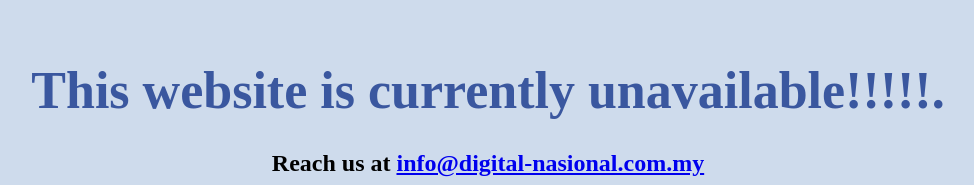
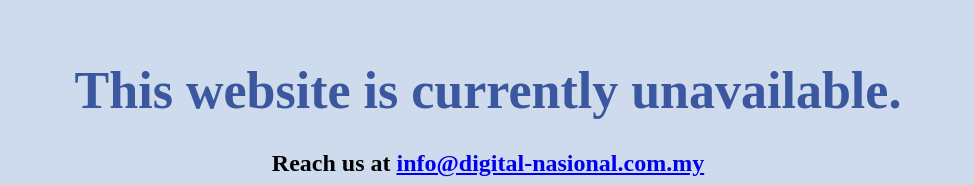
Before and after one commit to ariffabuhassanDNB/DNBMaintenancepage, a website: page src/index.html in a window 1280 px wide. Shown: the top 185 px of the page, without its empty margins (152-1126 px from the left). Drawn offline with nearby package versions, Linux system fonts and the light colour scheme.

Commit message:
remove !!!

```diff
--- a/src/index.html
+++ b/src/index.html
@@ -144,7 +144,7 @@
 }
 </style>
 <body class="loading">
-    <h1>This website is currently unavailable!!!!!.</h1>
+    <h1>This website is currently unavailable.</h1>
     <h2>Reach us at <b><a href="mailto:info@digital-nasional.com.my">info@digital-nasional.com.my</a></b></h2>
     <h2>Stay connected :
         <b>
```
